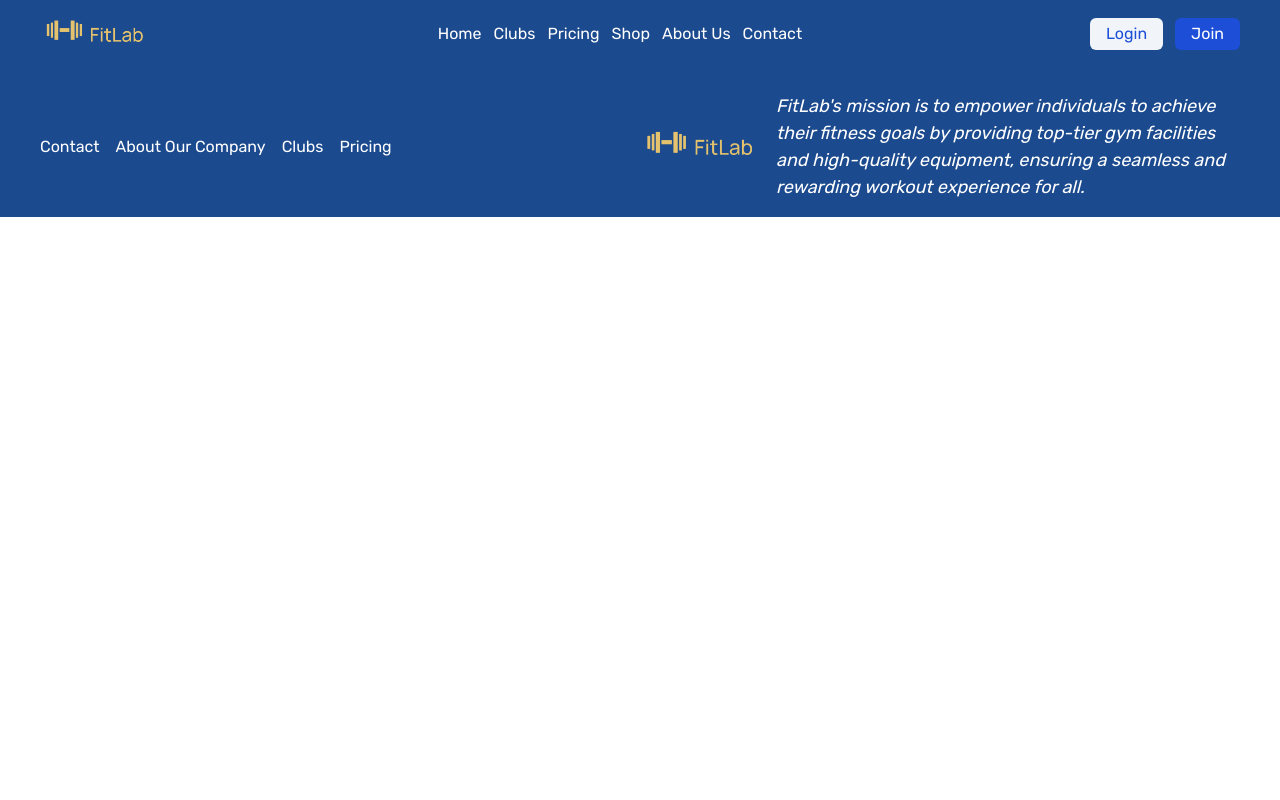
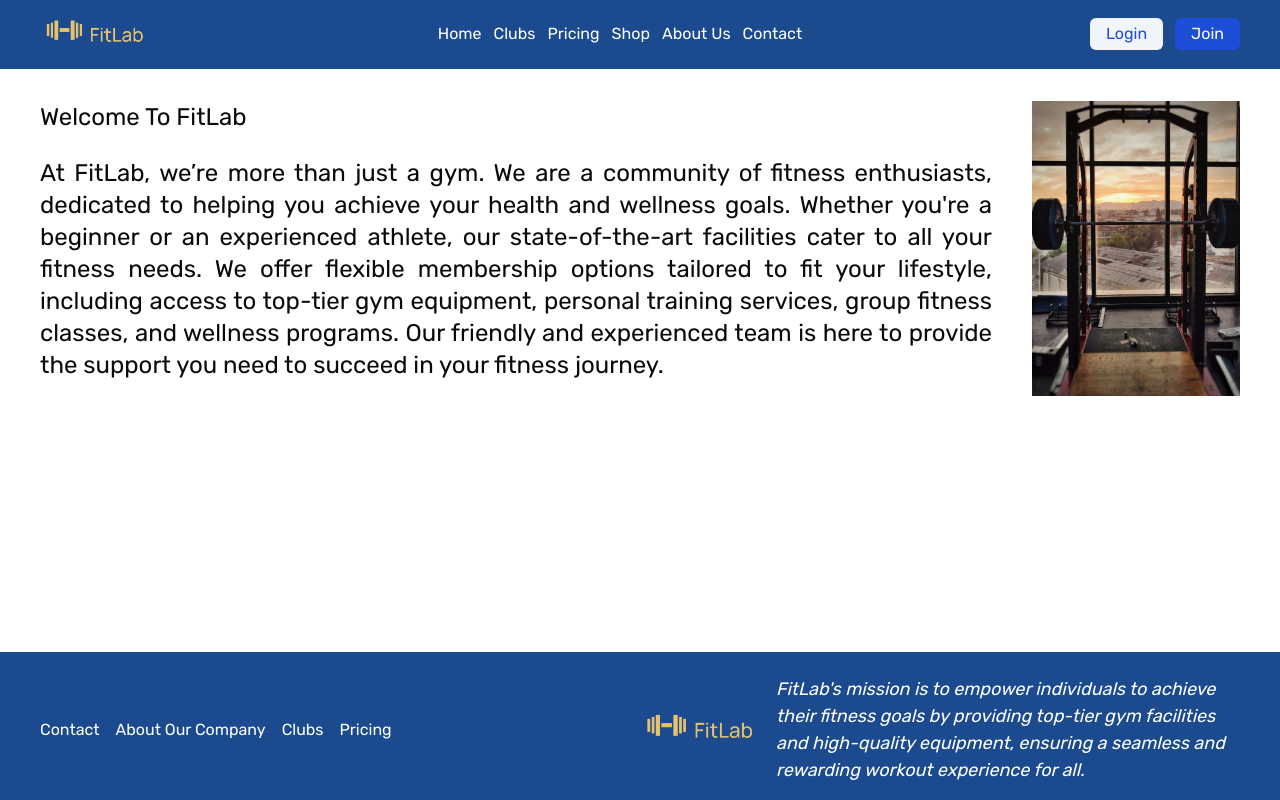
Before and after one commit to sangambash7/fitlab, a Next.js app: page /about in a window 1280 px wide. Built offline with nearby package versions, Linux system fonts and the light colour scheme; no server answers.

Commit message:
created about page

```diff
--- a/app/about/page.tsx
+++ b/app/about/page.tsx
@@ -1,5 +1,31 @@
+import Image from "next/image";
+
 function page() {
-  return <div></div>;
+  return (
+    <main className="flex justify-center">
+      <div className="w-[1200px] flex mt-8 gap-10">
+        <div className="w-full grid grid-cols-5 gap-10">
+          <div className="col-span-4 text-2xl">
+            <h1 className="mb-6">Welcome To FitLab</h1>
+            <div className="flex text-justify">
+              At FitLab, we’re more than just a gym. We are a community of
+              fitness enthusiasts, dedicated to helping you achieve your health
+              and wellness goals. Whether you&apos;re a beginner or an
+              experienced athlete, our state-of-the-art facilities cater to all
+              your fitness needs. We offer flexible membership options tailored
+              to fit your lifestyle, including access to top-tier gym equipment,
+              personal training services, group fitness classes, and wellness
+              programs. Our friendly and experienced team is here to provide the
+              support you need to succeed in your fitness journey.
+            </div>
+          </div>
+          <div className="col-span-1">
+            <Image src={"/about.jpg"} width={300} height={300} alt="Gym" />
+          </div>
+        </div>
+      </div>
+    </main>
+  );
 }
 
 export default page;
```
Also changed, not shown: public/about.jpg (added).
